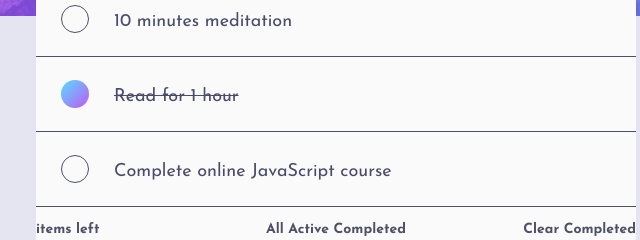
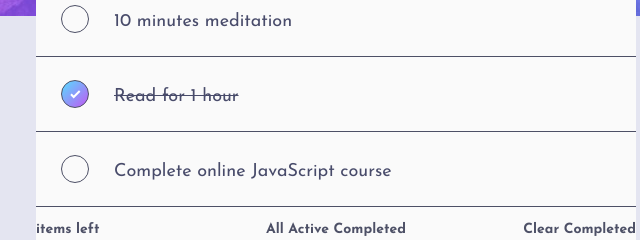
Before and after one commit to nooa-p/todo-app, a plain HTML site: page index.html in a window 1280 px wide. Both pictures are taken after a click on the element 640 px from the left and 378 px from the top of the page. Shown: the part 284-524 px from the top of the page, 304-944 px from the left. Drawn offline with Linux system fonts and the light colour scheme.

Commit message:
added checkmark to completed todos

```diff
--- a/styles.css
+++ b/styles.css
@@ -143,8 +143,9 @@ li:hover::before {
 }
 
 li.checked::before {
-    background: linear-gradient(to bottom right, hsl(192, 100%, 67%), hsl(280, 87%, 65%)) border-box;
-    border: 1px solid transparent;
+    background-image: url(./images/icon-check.svg), linear-gradient(to bottom right, hsl(192, 100%, 67%), hsl(280, 87%, 65%));
+    background-position: center;
+    background-repeat: no-repeat;
 }
 
 li > span {
```
